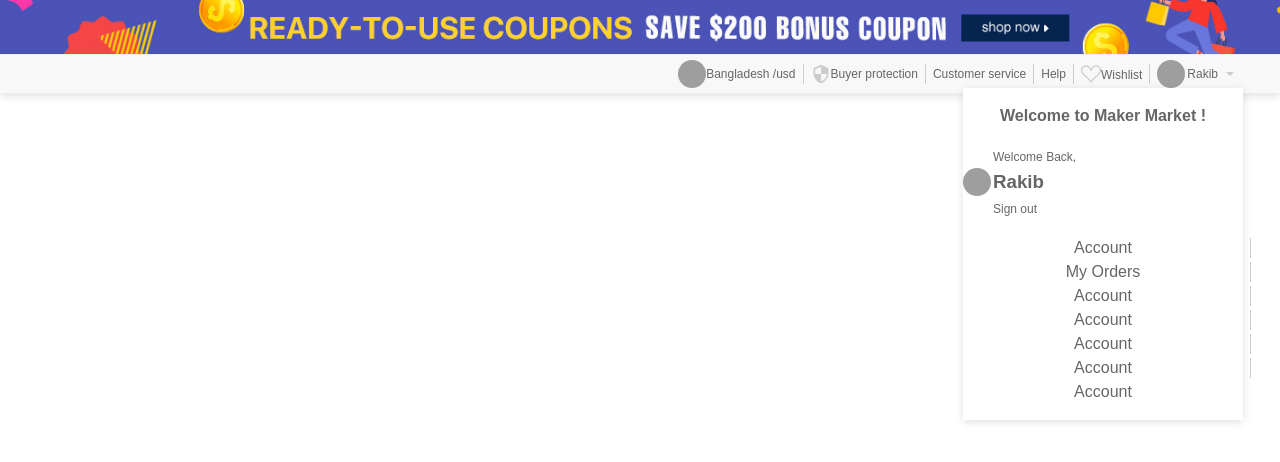
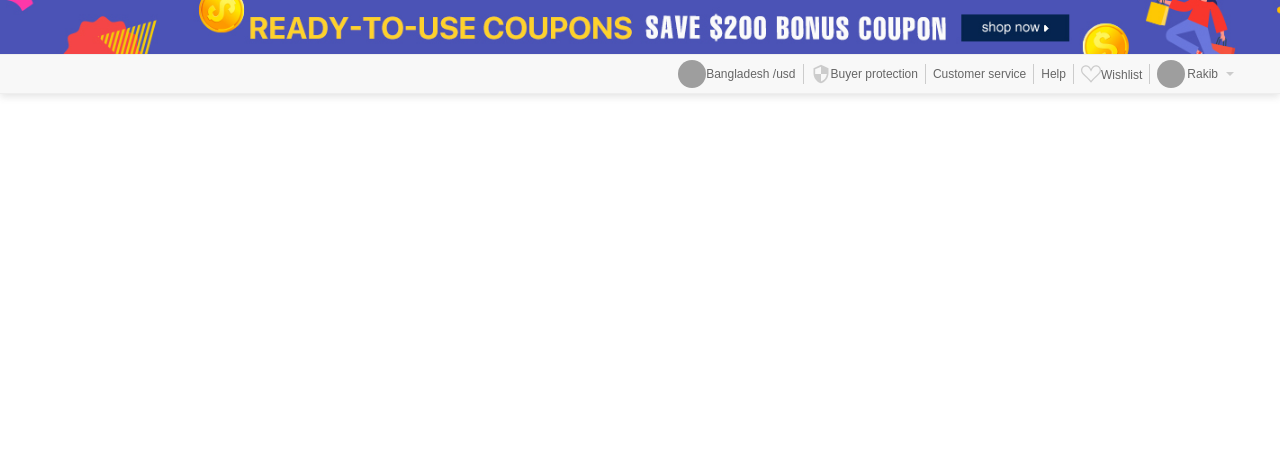
Before and after one commit to alrakib1/maker-market-web-app, a Next.js app: page / in a window 1280 px wide. Shown: the top 462 px of the page. Built offline with nearby package versions, Linux system fonts and the light colour scheme; grey boxes are pictures that could not be loaded.

Commit message:
added usermenu on header

```diff
--- a/components/header/Top.tsx
+++ b/components/header/Top.tsx
@@ -7,14 +7,15 @@ import Link from "next/link";
 import { useState } from "react";
 import UserMenu from "./UserMenu";
 export default function Top() {
-  const [loggedIn, setLoggedIn] = useState<Boolean>(true);
+  const [loggedIn, setLoggedIn] = useState<boolean>(true);
+  const [visible, setVisible] = useState<boolean>(false);
 
   return (
     <div className={styles.top}>
       <div className={styles.top__container}>
         <div></div>
         <ul className={styles.top__list}>
-          <li>
+          <li className={styles.li}>
             <Image
               src="https://i.pinimg.com/736x/7b/f3/77/7bf3770372ce6f3300caf50d50d452b4.jpg"
               alt="image"
@@ -23,23 +24,27 @@ export default function Top() {
             />
             <span>Bangladesh /usd</span>
           </li>
-          <li>
+          <li className={styles.li}>
             <MdSecurity />
             <span>Buyer protection</span>
           </li>
-          <li>
+          <li className={styles.li}>
             <span>Customer service</span>
           </li>
-          <li>
+          <li className={styles.li}>
             <span>Help</span>
           </li>
-          <li>
+          <li className={styles.li}>
             <BsSuitHeart />
             <Link href="/profile/wishlist">
               <span>Wishlist</span>
             </Link>
           </li>
-          <li>
+          <li
+            className={styles.li}
+            onMouseOver={() => setVisible(true)}
+            onMouseLeave={() => setVisible(false)}
+          >
             {loggedIn ? (
               <>
                 <div className={styles.flex}>
@@ -62,7 +67,7 @@ export default function Top() {
                 </div>
               </>
             )}
-            <UserMenu loggedIn/>
+            {visible && <UserMenu loggedIn={loggedIn} />}
           </li>
         </ul>
       </div>
--- a/components/header/UserMenu.tsx
+++ b/components/header/UserMenu.tsx
@@ -27,8 +27,8 @@ export default function UserMenu({ loggedIn }: UserMenuProps) {
         </div>
       ) : (
         <div className={styles.flex}>
-          <button>Register</button>
-          <button>Login</button>
+          <button className={styles.btn_primary}>Register</button>
+          <button className={styles.btn_outlined}>Login</button>
         </div>
       )}
       <ul>
@@ -39,19 +39,13 @@ export default function UserMenu({ loggedIn }: UserMenuProps) {
           <Link href="/profile/orders">My Orders</Link>
         </li>
         <li>
-          <Link href="/profile">Account</Link>
+          <Link href="/profile/messages">Message Center</Link>
         </li>
         <li>
-          <Link href="/profile">Account</Link>
+          <Link href="/profile/address">Address</Link>
         </li>
         <li>
-          <Link href="/profile">Account</Link>
-        </li>
-        <li>
-          <Link href="/profile">Account</Link>
-        </li>
-        <li>
-          <Link href="/profile">Account</Link>
+          <Link href="/profile/wishlist">Wishlist</Link>
         </li>
       </ul>
     </div>
--- a/components/header/styles.module.scss
+++ b/components/header/styles.module.scss
@@ -31,7 +31,7 @@
     display: flex;
     gap: 15px;
   }
-  li {
+  .li {
     position: relative;
     display: flex;
     align-items: center;
@@ -96,6 +96,7 @@
 
 .menu{
   width: 280px;
+  min-height: 100%;
   box-shadow: $shadow-1;
   position: absolute;
   top: 100%;
@@ -109,4 +110,38 @@
   h4{
     text-align: center;
   }
+  .flex{
+    display: flex !important;
+    gap: 10px !important;
+    width: 100%;
+    padding: 0 1rem;
+
+  }
+  ul{
+    li{
+      height: 30px;
+      a{
+        width: 100%;
+        padding-left: 1rem;
+      }
+      &:hover{
+        background-color: #eeeeeebe;
+      }
+    }
+  }
+  &__img{
+    width: 100px !important;
+    height: 100px !important;
+  }
+  .col{
+    display: flex;
+    flex-direction: column;
+    span{
+      &:last-of-type{
+        font-size: 14px;
+        color: $blue-color;
+        text-decoration: underline;
+      }
+    }
+  }
 }
```
